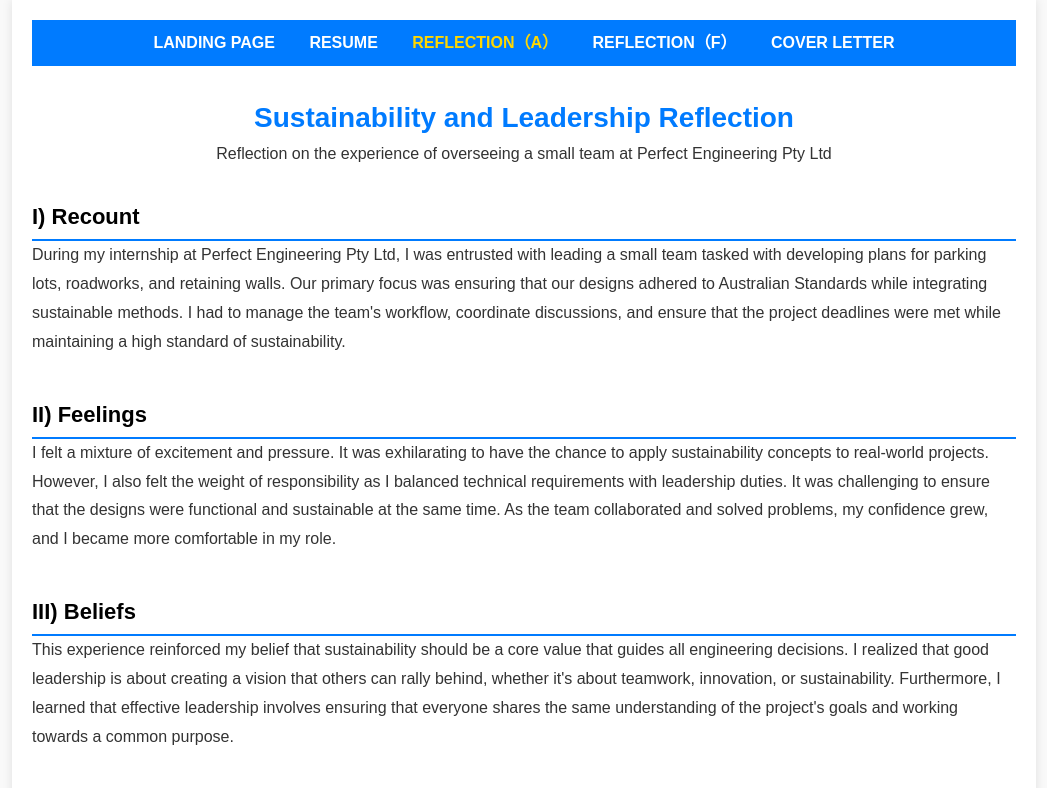
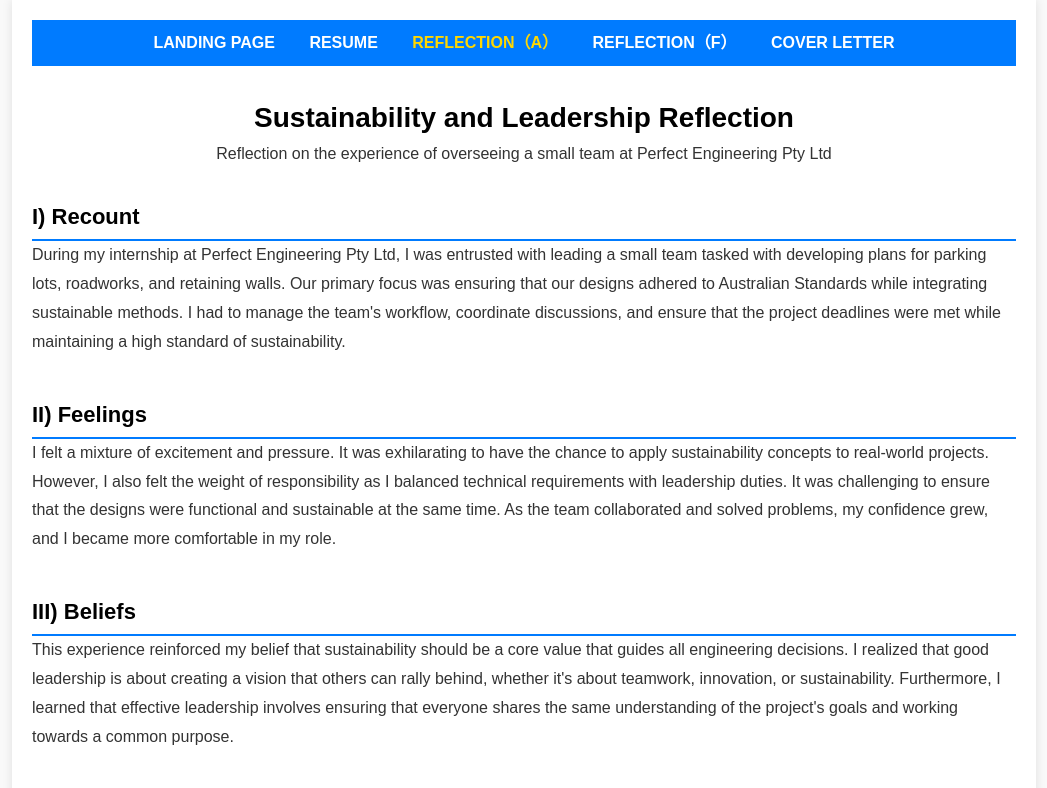
Before and after one commit to 15188576637/ajax.io, a plain HTML site: page reflection.html in a window 1280 px wide. Shown: the top 788 px of the page, without its empty margins (116-1163 px from the left). Drawn offline with Linux system fonts and the light colour scheme.

```diff
--- a/reflection.html
+++ b/reflection.html
@@ -14,7 +14,7 @@
 
 		h1 {
 			font-size: 28px;
-			color: #007BFF;
+			color: #000;
 			font-weight: bold;
 		}
 
```
Also changed, not shown: reflection2.html (+1 -1 lines).
